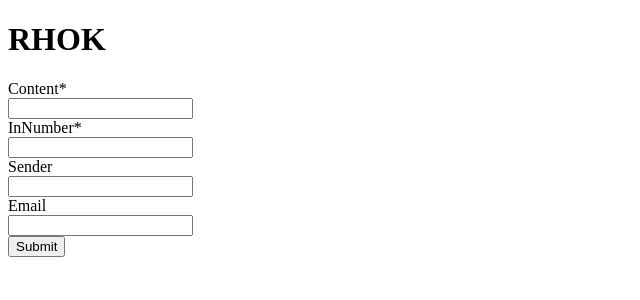
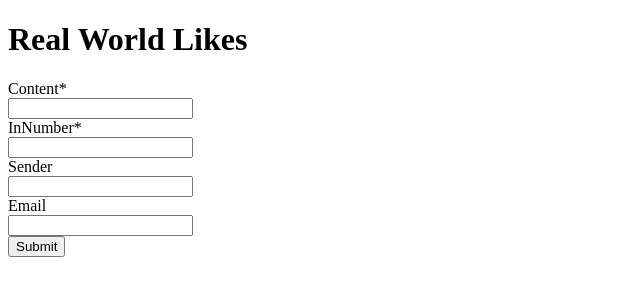
Before and after one commit to meshy/realworldlike, a Django app: page /realworldlike/spot/new/ in a window 1280 px wide. Shown: the top 300 px of the page, without its empty margins (0-640 px from the left). Run offline with Django 3.2, Linux system fonts and the light colour scheme; some libraries are stand-ins or nearby versions.

Commit message:
corrected title on base.html

```diff
--- a/rwlike/templates/base.html
+++ b/rwlike/templates/base.html
@@ -4,7 +4,7 @@
         <title></title>
     </head>
     <body>
-        <h1>RHOK</h1>
+        <h1>Real World Likes</h1>
         {% block content %}
         {% endblock content %}
     </body>
```
